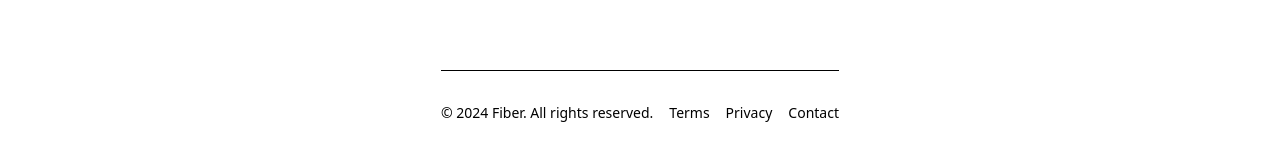
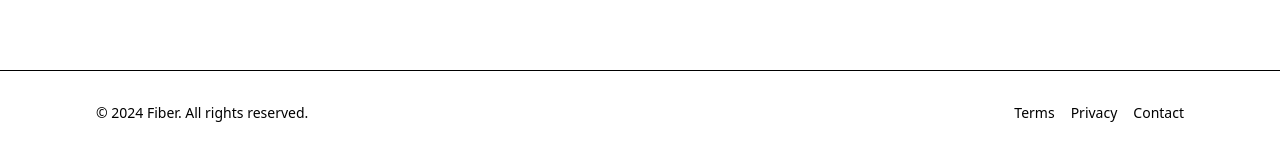
Before and after one commit to Smit2553/bulbasaur, a React (Vite) app in the folder client/: page / in a window 1280 px wide. Shown: the part 2534-2686 px from the top of the page. Built offline with nearby package versions, Linux system fonts and the light colour scheme.

Commit message:
fix footer

```diff
--- a/client/src/pages/Home.jsx
+++ b/client/src/pages/Home.jsx
@@ -188,8 +188,8 @@ export default function Home() {
           </div>
         </section>
       </main>
-      <footer className="border-t py-8">
-        <div className="container flex flex-col items-center justify-between gap-4 md:flex-row">
+      <footer className="border-t py-8 w-full px-24">
+        <div className="flex flex-col items-center justify-between gap-8 md:flex-row">
           <p className="text-sm text-muted-foreground">
             © 2024 Fiber. All rights reserved.
           </p>
```
